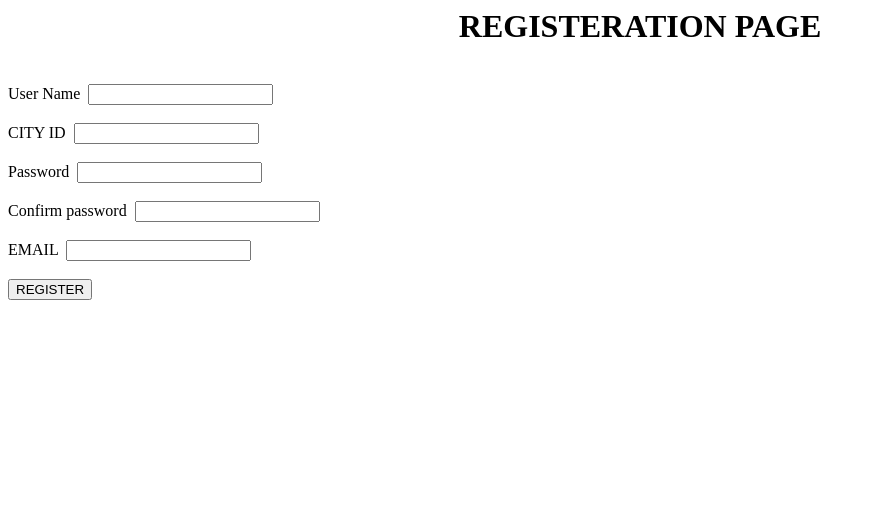
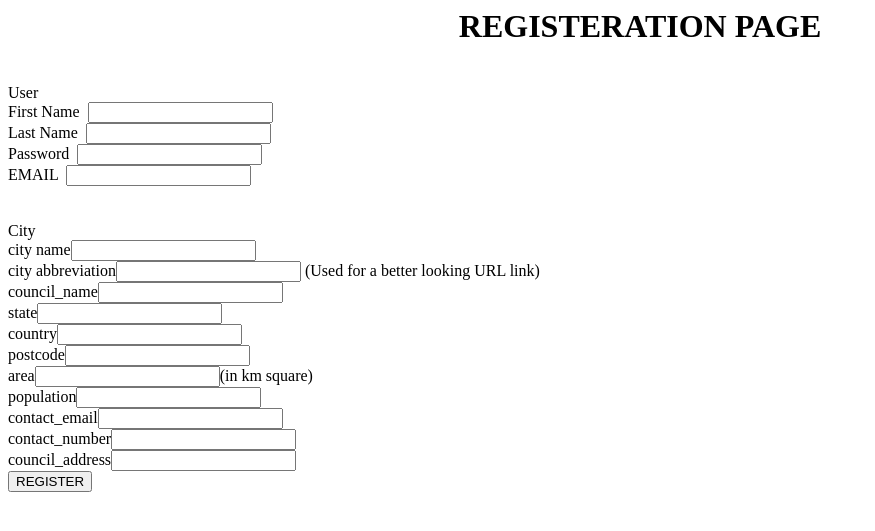
Before and after one commit to EcoDashboard/Backend, a Flask app: page /register_test.html in a window 1280 px wide. Shown: the top 531 px of the page, without its empty margins (0-875 px from the left). Run offline with Flask 2, Linux system fonts and the light colour scheme.

Commit message:
change of registration

```diff
--- a/app/templates/register_test.html
+++ b/app/templates/register_test.html
@@ -5,22 +5,27 @@
 	<center><h1>REGISTERATION PAGE</h1></center>
 <form action="/register" method="POST" name="login"id="login">
 <br>
-
-User Name &nbsp<input type="text" name="user_name">
-<br>
-<br>
-CITY ID &nbsp<input type="text" name = "city_id_admin">
-<br>
-<br>
-Password &nbsp<input type="text" name="password">
-<br>
-<br>
-Confirm password &nbsp<input type="text" name="confirmPassword">
-<br>
-<br>
+User<br>
+First Name &nbsp<input type="text" name="contact_firstname"><br>
+Last Name &nbsp<input type="text" name="contact_lastname"><br>
+Password &nbsp<input type="text" name="password"><br>
 EMAIL &nbsp<input type="text" name = "email">
 <br>
 <br>
+<br>
+	City<br>
+	city name<input type="text" name = "city_name"><br>
+	city abbreviation<input type="text" name = "city_abbre"> (Used for a better looking URL link)<br>
+	council_name<input type="text" name = "council_name"><br>
+	state<input type="text" name = "state"><br>
+	country<input type="text" name = "country"><br>
+	postcode<input type="text" name = "postcode"><br>
+	area<input type="text" name = "area">(in km square)<br>
+	population<input type="text" name = "population"><br>
+	contact_email<input type="text" name = "contact_email"><br>
+	contact_number<input type="text" name = "contact_number"><br>
+	council_address<input type="text" name = "council_address"><br>
+
 <input type="submit" name="REGISTER" value="REGISTER">
 </body>
 </html>
--- a/app/views.py
+++ b/app/views.py
@@ -4,17 +4,15 @@ from flask import render_template
 from flask import request, jsonify, session, escape, Response, g, make_response
 from flask.ext.cors import cross_origin
 from flask.ext.httpauth import HTTPBasicAuth
+from sqlalchemy import func
 from itsdangerous import TimedJSONWebSignatureSerializer as Serializer
 import hashlib
 import json
 import urllib
+import re
 
 auth = HTTPBasicAuth()
 
-
-
-
-users={'naveen':'password','hanwei':123456}
 
 def generate_auth_token(expiration = 600):
 	s = Serializer(app.config['SECRET_KEY'], expires_in = expiration)
@@ -61,14 +59,7 @@ def default():
 def index():
     return render_template("index.html")
 
-# @app.route('/login', methods=['GET'])
-# def loginGet():
 
-# 	print 'HELLO'
-
-#     if 'email' in session:
-#         return '{email:%s, login=true}' % escape(session['email'])
-#     return 'false'
 
 @app.route('/login', methods=['POST'])
 def loginPost():
@@ -104,17 +95,69 @@ def registerTest():
 @app.route('/register', methods=['POST'])
 @cross_origin()
 def register():
-	email=request.form['email'].strip()
-	if not email:
-		return 'email is empty'
 
-	user_name=request.form['user_name']
+	# user
+	email = urllib.unquote(request.form['email'].strip()).lower()
 	password=request.form['password']
 	hash = hashlib.sha256(password).hexdigest()
-	city_id_admin = request.form['city_id_admin']
-	email=urllib.unquote(request.form['email'])
+	contact_firstname = request.form['contact_firstname'].strip()
+	contact_lastname = request.form['contact_lastname'].strip()
 
-	u = models.user_data(user_name=user_name, password=hash, city_id_admin=city_id_admin, email=email)
+	# city
+	city_id = request.form['city_abbre'].strip().upper()
+	city_name = request.form['city_name'].strip()
+	council_name = request.form['council_name'].strip()
+	state = request.form['state'].strip()
+	country = request.form['country'].strip()
+	postcode = request.form['postcode'].strip()
+	area = request.form['area'].strip()
+	population = request.form['population'].strip()
+	contact_email = request.form['contact_email'].strip()
+	contact_number = request.form['contact_number'].strip()
+	council_address = request.form['council_address'].strip()
+
+	# check
+	errors=[]
+	if not email:
+		errors.append('Email is empty.')
+	elif  models.user_data.query.filter(models.user_data.email == email).first():
+		errors.append('Email has already been used.')
+
+	if not city_id:
+		errors.append('City abbreviation is empty.')
+	elif models.city_profile_data.query.filter(models.city_profile_data.city_id == city_id).first():
+		errors.append('City Alias has already been used.')
+
+	if not re.match("^[0-9]*[.]?[0-9]+$", area):
+		errors.append('Area format is incorrect.')
+
+	# invalid input
+	if errors:
+		return Response(json.dumps(errors), mimetype='application/json')
+
+	#insert new city
+	city = models.city_profile_data(
+		city_id = city_id,
+		city_name = city_name,
+		country = country,
+		state = state,
+		post_code =  postcode,
+		population =  population,
+		area = area,
+		council_name = council_name ,
+		contact_email = contact_email,
+		contact_number = contact_number,
+		council_address = council_address)
+	db.session.add(city)
+	db.session.commit()
+
+	#insert new user, assign city_admin
+	u = models.user_data(
+		first_name=contact_firstname,
+		last_name = contact_lastname,
+		password=hash,
+		city_id_admin=city_id,
+		email=email)
 	db.session.add(u)
 	db.session.commit()
 	db.session.close()
```
Also changed, not shown: app/models.py (+26 -14 lines).
